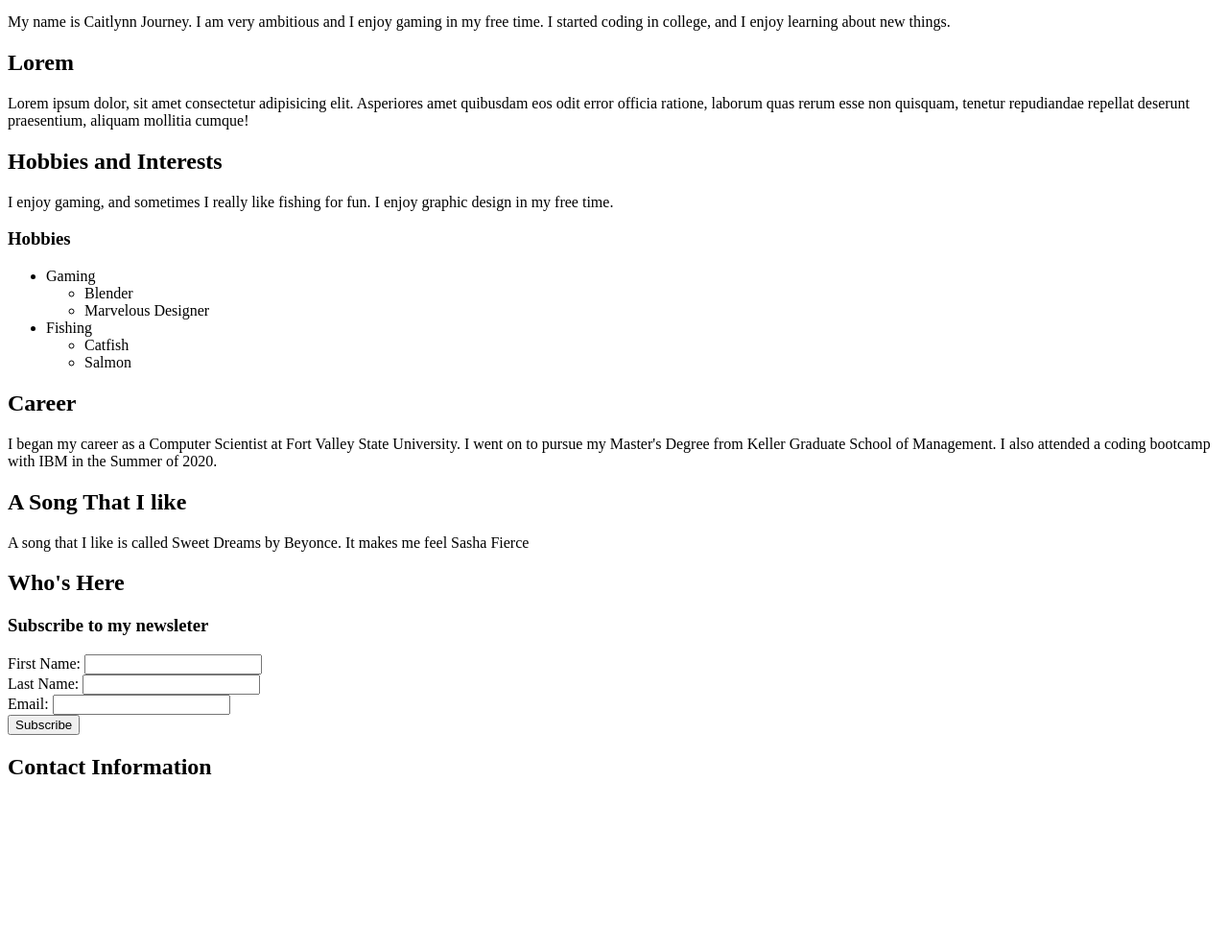
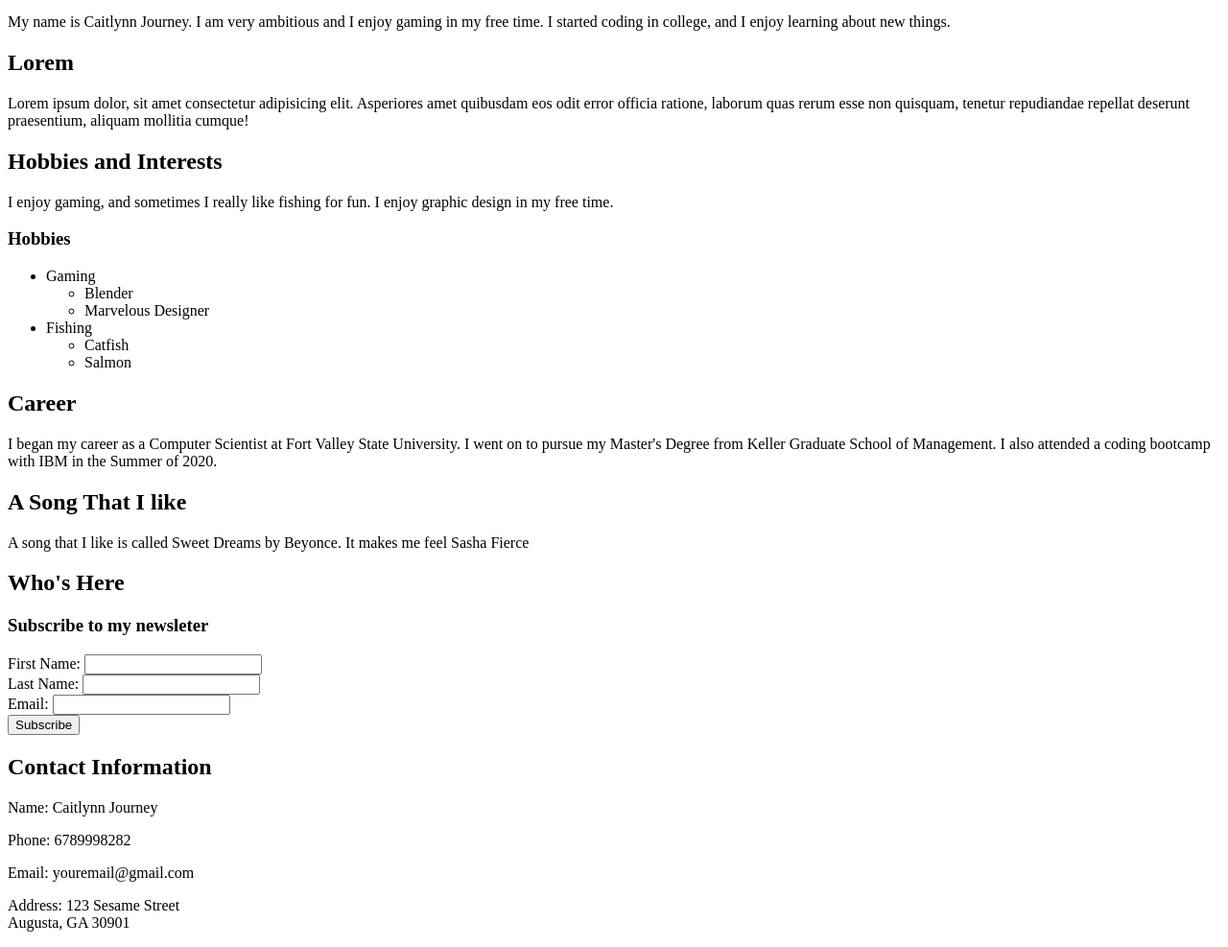
Before and after one commit to chevon12/FED2201, a plain HTML site: page Assignments/index.html in a window 1280 px wide. Shown: the part 100-1087 px from the top of the page at 96% size. Before the commit the page ends 933 px from the top, so only its background shows below. Drawn offline with Linux system fonts and the light colour scheme.

Commit message:
Update index.html

```diff
--- a/Assignments/index.html
+++ b/Assignments/index.html
@@ -79,6 +79,10 @@
     <footer>
     <section id="myContact">
         <h2>Contact Information</h2>
+        <p>Name: Caitlynn Journey</p>
+        <p>Phone: 6789998282</p>
+        <p>Email: youremail@gmail.com</p>
+        <p>Address: 123 Sesame Street <br>Augusta, GA 30901</p>
     </section>
     </footer>
 </body>
```
